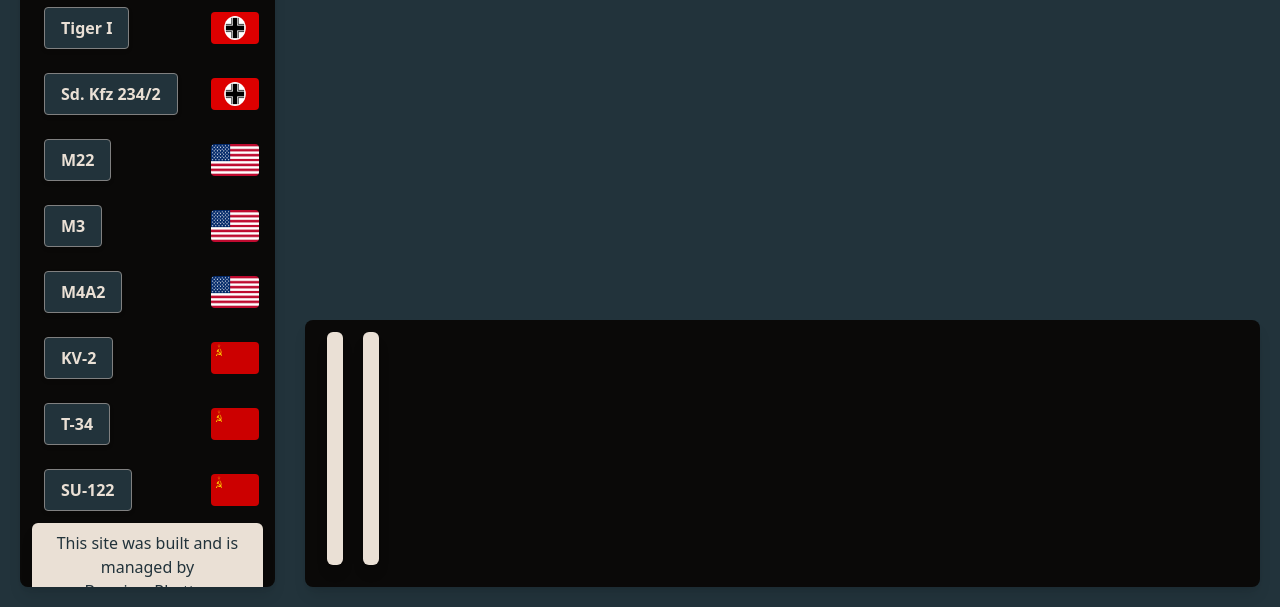
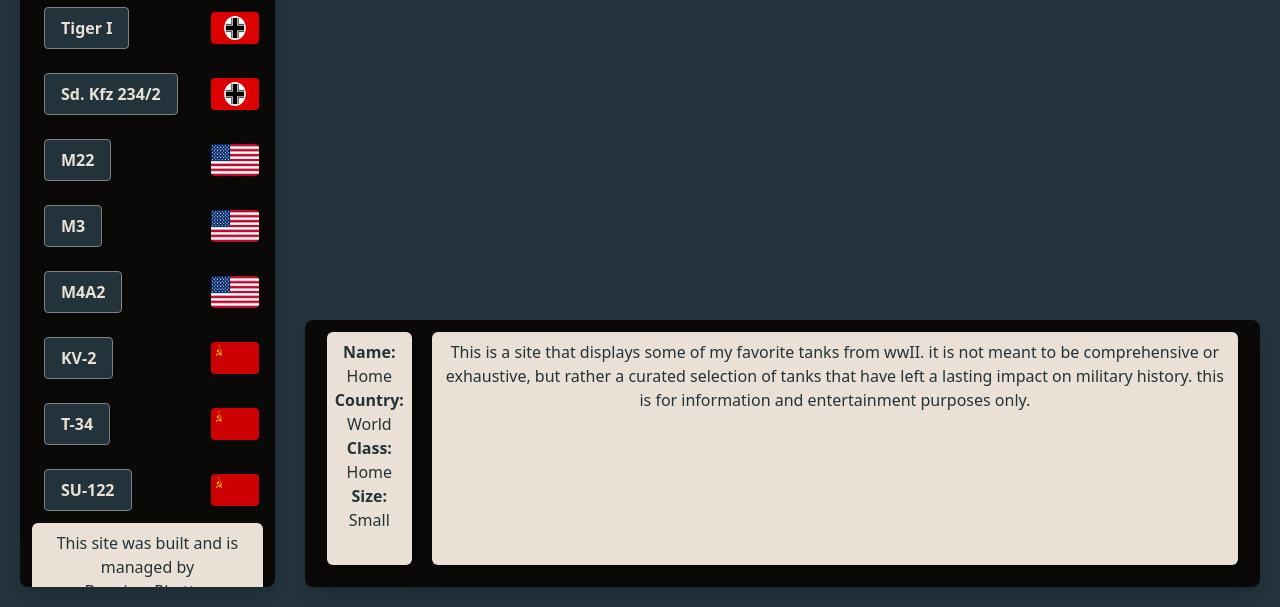
Before and after one commit to BagpipesRbetter/UDMAF, a plain HTML site: page index.html in a window 1280 px wide. Shown: the part 193-800 px from the top of the page. Drawn offline with nearby package versions, Linux system fonts and the light colour scheme.

Commit message:
updates n stuf

```diff
--- a/index.html
+++ b/index.html
@@ -153,6 +153,11 @@
                         .then((data) => {
                             tankData = data;
                             initializeButtons();
+
+                            // Automatically load the "home" tank or first tank in the list
+                            if (tankData.length > 0) {
+                                updateTankInfo(tankData[0]); // Load the first tank or adjust as needed
+                            }
                         })
                         .catch((error) =>
                             console.error("Error loading tank data:", error),
@@ -164,7 +169,7 @@
 
                         buttons.forEach((button) => {
                             button.addEventListener("click", () => {
-                                const tankId = button.id;
+                                const tankId = button.id();
                                 const selectedTank = tankData.find(
                                     (tank) => tank.id === tankId,
                                 );
--- a/tank_lib.json
+++ b/tank_lib.json
@@ -15,7 +15,7 @@
     "country": "Germany",
     "class": "Assault Gun",
     "size": "Medium",
-    "description": "The StuG III G was a variant of the Sturmgeschütz III, a German assault gun used extensively during World War II. It was designed for infantry support but proved highly effective in anti-tank warfare. The G model, produced from 1942, featured a powerful 75mm gun and was one of the most produced German armored vehicles of the war.",
+    "description": "The StuG III G was the most widely produced variant of the Sturmgeschütz III, a German assault gun used during World War II. It was designed primarily for infantry support and armed with a 75mm StuK 40 L/48 gun. The G variant featured improved armor and the iconic cylindrical gun mantlet, which provided better protection against enemy fire. The StuG III G served effectively in a variety of roles, including anti-tank duties, and became one of the most feared and reliable German vehicles on the battlefield. Its compact design and powerful gun made it an ideal platform for infantry support and tank destroyer operations.",
     "image": "images/StuG_III_G.jpg",
     "stl": "models/StuG_III_G.stl"
   },
@@ -25,7 +25,7 @@
     "country": "Germany",
     "class": "Heavy Tank",
     "size": "Large",
-    "description": "The Tiger I was a heavy tank used by Germany during World War II. Known for its formidable 88mm gun and thick armor, it was a feared weapon on the battlefield. Although plagued by mechanical issues and logistical problems, it achieved significant success, especially in battles like Kursk and in North Africa.",
+    "description": "The Tiger I was a heavy German tank introduced in 1942 that became one of the most iconic tanks of World War II. Equipped with a formidable 88mm KwK 36 gun, it had exceptional firepower, capable of destroying most Allied tanks from long distances. Its thick, sloped armor made it highly resistant to enemy fire, but this came at the cost of speed and mobility. Despite its mechanical issues and the challenges of its heavy weight, the Tiger I was feared by Allied forces. It served on many fronts and became a symbol of German tank prowess during the war.",
     "image": "images/Tiger_I.jpg",
     "stl": "models/Tiger_I.stl"
   },
@@ -35,7 +35,7 @@
     "country": "Germany",
     "class": "Armored Car",
     "size": "Medium",
-    "description": "The Sd. Kfz. 234/2, also known as the Puma, was a German armored reconnaissance vehicle. Armed with a 50mm gun, it was fast, well-armored for its class, and highly effective in reconnaissance and anti-tank roles. It was used in various theaters during World War II, particularly on the Eastern Front and in Italy.",
+    "description": "The Sd. Kfz. 234/2 Puma was a German armored reconnaissance vehicle, designed to provide mobility and firepower to reconnaissance units. Armed with a powerful 50mm KwK 39 L/60 gun, the Puma was highly effective in engaging light vehicles and infantry. Its 8-wheeled design gave it excellent mobility, allowing it to operate in diverse terrains. The Puma was used on the Eastern and Western Fronts, where it served as a fast, armored vehicle capable of providing intelligence and engaging in combat. Its speed and agility made it a valuable asset for German forces during the war.",
     "image": "images/Sd_Kfz_234_2_Puma.jpg",
     "stl": "models/Sd_Kfz_234_2_Puma.stl"
   },
@@ -45,7 +45,7 @@
     "country": "United States",
     "class": "Light Tank",
     "size": "Small",
-    "description": "The M22, also known as the 'Locust,' was an American light tank designed for airborne operations. It was airdropped with paratroopers and was used in limited roles during World War II. Although lightly armored and armed with a 37mm gun, it was valued for its mobility and ability to be deployed quickly.",
+    "description": "The M22 Locust was a light American airborne tank used during World War II. It was designed to be airlifted by transport aircraft and dropped directly into combat zones, providing support for airborne infantry. The M22 was armed with a 37mm M6 gun, making it effective against infantry and light vehicles but relatively underpowered against heavier tanks. Its small size and lightweight construction allowed it to be easily transported and deployed, but it lacked the firepower and armor to be considered a true main battle tank. The M22 was primarily used in the Pacific theater, where its mobility was more valuable than its combat capabilities.",
     "image": "images/M22.jpg",
     "stl": "models/M22.stl"
   },
@@ -55,7 +55,7 @@
     "country": "United States",
     "class": "Medium Tank",
     "size": "Medium",
-    "description": "The M4A2 Sherman was a variant of the iconic M4 Sherman medium tank, powered by a diesel engine. It was widely used by the U.S. Army and Allies in various theaters of World War II, including the Western Front and Pacific. Its versatility, combined with decent armor and firepower, made it one of the most effective tanks of the war.",
+    "description": "The M4A2 Sherman was an American medium tank variant that played a pivotal role in World War II. Powered by a diesel engine, the M4A2 was less prone to catching fire compared to other Sherman variants, which made it particularly useful for operations in the Pacific theater. Armed with a 75mm M3 gun, it was a versatile tank capable of engaging a variety of targets. The M4A2 saw extensive combat in both the European and Pacific theaters, where it was used by American and Allied forces. Its reliability, ease of production, and adaptability made it one of the most successful tanks of the war.",
     "image": "images/M4A2.jpg",
     "stl": "models/M4A2.stl"
   },
@@ -65,7 +65,7 @@
     "country": "United States",
     "class": "Light Tank",
     "size": "Small",
-    "description": "The M3 was an early American light tank used in the initial stages of World War II. It featured a 37mm gun and was notably used in the North African campaign. Although it was eventually outclassed by newer designs, it played a significant role in the early days of the war, especially in the U.S. Army's armored forces.",
+    "description": "The M3 Lee was an American medium tank used in the early years of World War II. It was distinctive for its unique, high-mounted 75mm gun in a side-sponson position, complemented by a 37mm M5 gun in a turret. The M3 was a stopgap solution, as it was developed before the M4 Sherman tank became available. Despite its unconventional design and mechanical issues, the M3 Lee served effectively in North Africa and the Pacific theater. Its combination of firepower and mobility made it an important tank in the early stages of the war, though it was soon outclassed by newer tank designs.",
     "image": "images/M3.jpg",
     "stl": "models/M3.stl"
   },
@@ -75,7 +75,7 @@
     "country": "Soviet Union",
     "class": "Heavy Tank",
     "size": "Large",
-    "description": "The KV-2 was a variant of the KV-1, featuring a massive 152mm howitzer instead of the standard 76.2mm gun. Designed for destruction of fortifications, its large turret made it slow and vulnerable, but it had formidable firepower. It was used in the early years of World War II, particularly in the Soviet defense against German advances.",
+    "description": "The KV-2 was a Soviet heavy tank introduced in 1940, renowned for its immense firepower. Armed with a massive 152mm howitzer, the KV-2 was designed to engage fortified positions and enemy armor. Its thick armor made it nearly invulnerable to German anti-tank guns early in the war, but the tank's weight and slow speed made it difficult to maneuver. The KV-2 was often used in a siege support role, where its heavy shell fire could destroy bunkers and enemy fortifications. However, its mechanical issues and lack of mobility led to its limited use, and it was eventually replaced by more reliable designs like the T-34.",
     "image": "images/KV-2.jpg",
     "stl": "models/KV-2.stl"
   },
@@ -85,7 +85,7 @@
     "country": "Soviet Union",
     "class": "Medium Tank",
     "size": "Medium",
-    "description": "The T-34/42 was a modified version of the famous T-34, featuring improved armor and a more powerful gun. Introduced in 1942, it was one of the most effective tanks of World War II, known for its combination of sloped armor, mobility, and firepower. The T-34's design influenced tank development for decades.",
+    "description": "The T-34/42 was a proposed upgrade to the iconic Soviet T-34 tank, intended to address the evolving needs of the Soviet army in the later years of World War II. It featured improved armor, a more powerful 85mm gun, and enhanced mobility, making it more capable in direct combat. The T-34/42 was designed with a turret that was better suited to the changing battlefield, with a more modern layout to improve crew efficiency. However, the tank was never mass-produced, as the war was winding down, and the Soviet Union turned its focus toward other tank designs like the T-44 and T-55.",
     "image": "images/T-34_42.jpg",
     "stl": "models/T-34_42.stl"
   },
@@ -95,7 +95,7 @@
     "country": "Soviet Union",
     "class": "Self-Propelled Gun",
     "size": "Medium",
-    "description": "The Su-122 was a Soviet self-propelled gun designed to provide fire support for Soviet infantry and tanks. Armed with a 122mm howitzer, it was effective in both anti-tank and artillery support roles. It was widely used in the Eastern Front and played a role in Soviet armored breakthroughs.",
+    "description": "The SU-122 was a Soviet self-propelled gun developed during World War II, based on the chassis of the T-34 tank. Armed with a 122mm howitzer, the SU-122 was designed to provide artillery support in direct combat situations. It was effective against enemy infantry, fortifications, and light armor, making it versatile on the battlefield. The vehicle’s relatively low profile and good mobility allowed it to operate in various environments, from urban combat to open terrain. While the SU-122 was not as heavily armored as other Soviet tanks, it played an important role in supporting infantry and tank units during key battles.",
     "image": "images/Su-122.jpg",
     "stl": "models/Su-122.stl"
   }
```
